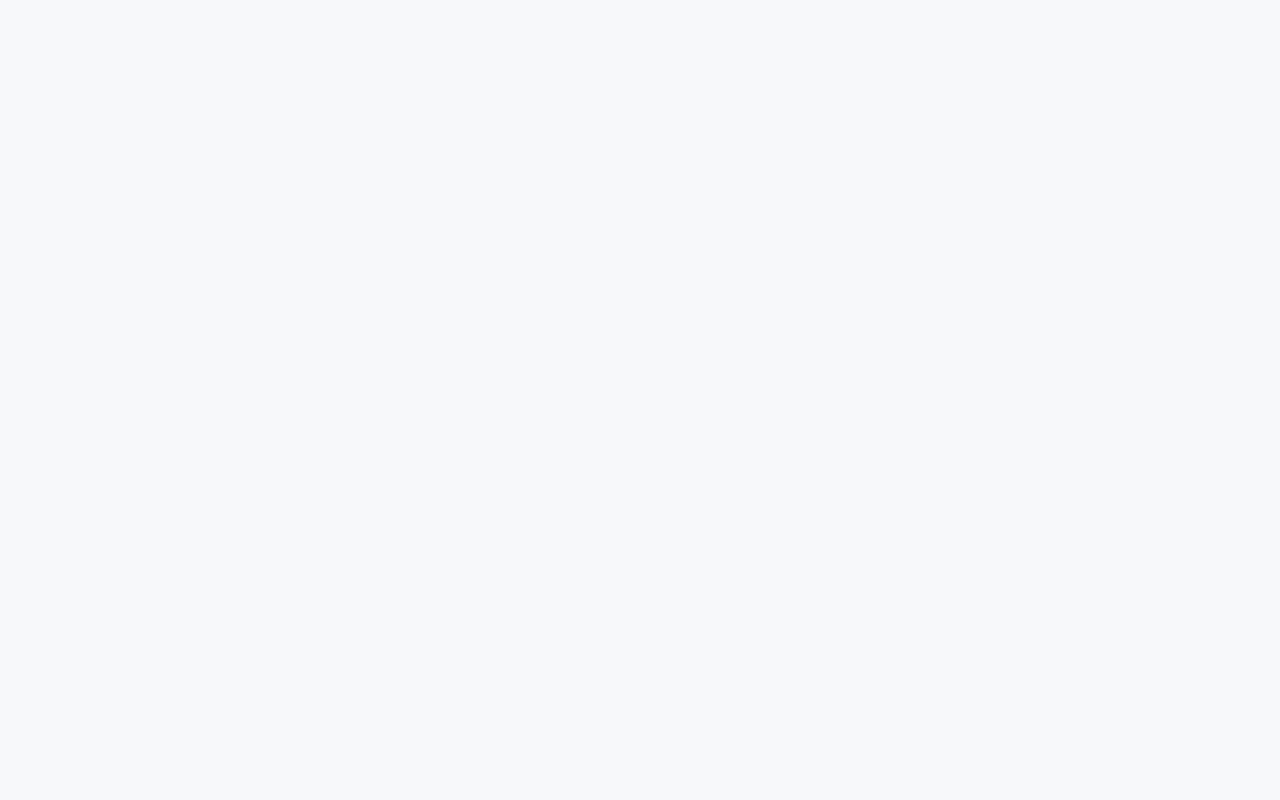
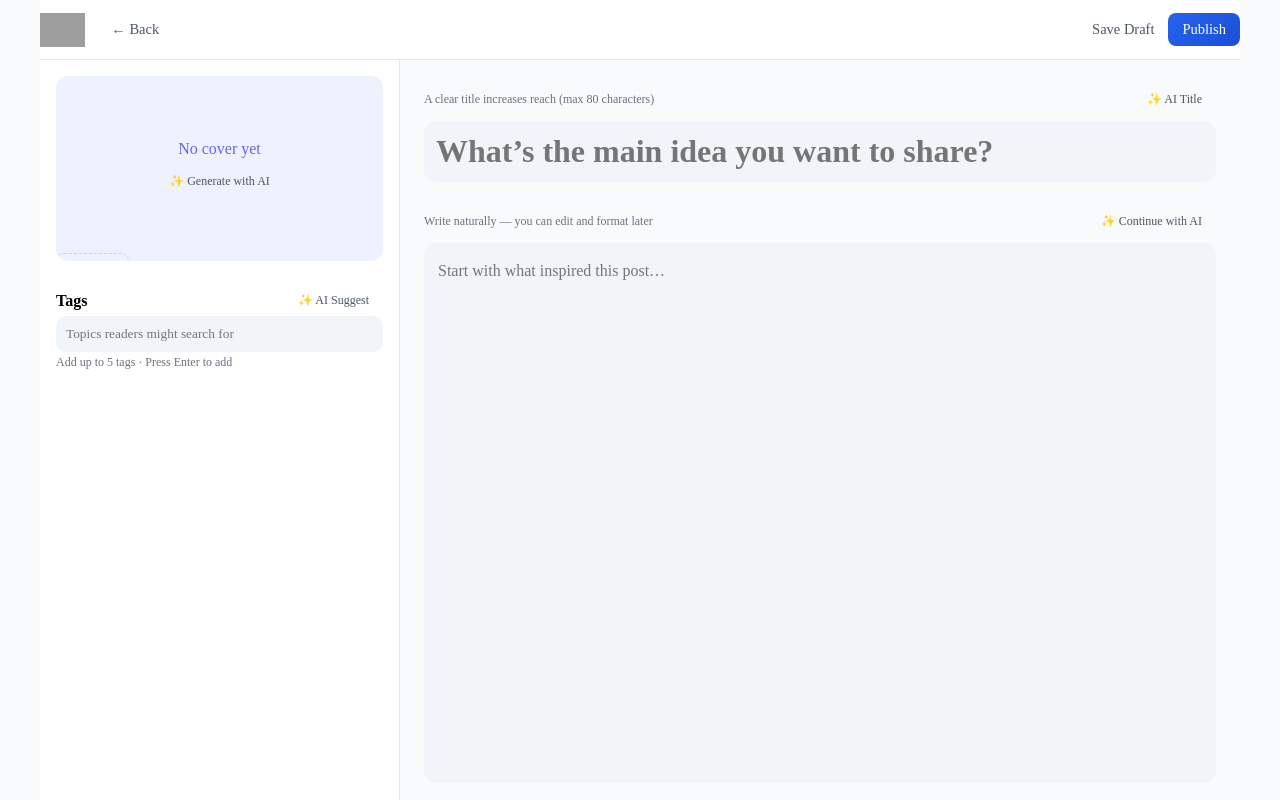
Before and after one commit to iamfaizall20/contentpostingapp, an Angular app: page /newpost in a window 1280 px wide. Before the commit this address led to /. Built offline with nearby package versions, Linux system fonts and the light colour scheme; grey boxes are pictures that could not be loaded; a web font is replaced by a local one.

Commit message:
implemented new post feature

```diff
--- a/src/app/home/home.css
+++ b/src/app/home/home.css
@@ -90,9 +90,10 @@
 }
 
 .avatar {
-    width: 36px;
-    height: 36px;
-    border-radius: 50%;
+    margin-left: 10px;
+    width: 34px;
+    height: 34px;
+    border-radius: 6px;
     object-fit: cover;
     background: #e5e7eb;
 }
--- a/src/app/home/home.html
+++ b/src/app/home/home.html
@@ -14,8 +14,10 @@
 
         <!-- LOGGED IN -->
         <ng-container *ngIf="isLoggedIn">
+            <a routerLink="/newpost" class="btn outline">Create Post</a>
+
             <div class="user-box" (click)="toggleDropdown()">
-                <span class="username">{{ currentUser.username }}</span>
+                <!-- <span class="username">{{ currentUser.username }}</span> -->
                 <img [src]="currentUser.profile_picture" class="avatar">
             </div>
             <div class="dropdown" *ngIf="openDropdown">
@@ -53,7 +55,7 @@
 
                 <div class="composer-actions">
                     <button class="ai-btn">✨ Ask AI</button>
-                    <a routerLink="/editor" class="link">Open full editor</a>
+                    <a routerLink="/newpost" class="link">Open full editor</a>
                     <button class="publish" (click)="publishPost()">Publish</button>
                 </div>
             </div>
--- /dev/null
+++ b/src/app/newpost/newpost.css
@@ -0,0 +1,191 @@
+/* PAGE */
+.create-post-page {
+    height: 100vh;
+    display: flex;
+    flex-direction: column;
+    background: #f8fafc;
+}
+
+/* HEADER */
+.top-bar {
+    height: 60px;
+    border-bottom: 1px solid #e5e7eb;
+    display: flex;
+    justify-content: space-between;
+    align-items: center;
+    background: #ffffff;
+}
+
+.left-header {
+    display: flex;
+    align-items: center;
+    gap: 12px;
+}
+
+.logo {
+    height: 34px;
+}
+
+/* BUTTONS */
+.btn {
+    padding: 8px 14px;
+    border-radius: 8px;
+    font-size: 14.5px;
+    cursor: pointer;
+}
+
+.btn.primary {
+    background: linear-gradient(135deg, #2563eb, #1d4ed8);
+    color: #fff;
+    border: none;
+}
+
+.btn.outline {
+    border: 1px dashed #c7d2fe;
+    background: transparent;
+}
+
+.btn.ghost {
+    border: none;
+    background: transparent;
+    color: #4b5563;
+}
+
+.btn.danger {
+    background: #ef4444;
+    color: white;
+    border: none;
+}
+
+.ai-btn {
+    font-size: 12px;
+    color: #6366f1;
+}
+
+/* LAYOUT */
+.editor-layout {
+    flex: 1;
+    display: grid;
+    grid-template-columns: 360px 1fr;
+    overflow: hidden;
+}
+
+/* LEFT */
+.left-panel {
+    padding: 16px;
+    background: #ffffff;
+    border-right: 1px solid #e5e7eb;
+    overflow-y: auto;
+}
+
+/* COVER */
+.cover-section {
+    height: 185px;
+    background: #eef2ff;
+    border-radius: 12px;
+    position: relative;
+    overflow: hidden;
+    margin-bottom: 24px;
+}
+
+.cover-placeholder {
+    height: 100%;
+    display: flex;
+    flex-direction: column;
+    align-items: center;
+    justify-content: center;
+    color: #6366f1;
+    gap: 8px;
+}
+
+/* TAGS */
+.section-header {
+    display: flex;
+    justify-content: space-between;
+    align-items: center;
+}
+
+.tag-input {
+    width: 100%;
+    padding: 10px;
+    border-radius: 10px;
+    border: none;
+    background: #f1f5f9;
+    outline: none;
+}
+
+.tag-input:focus {
+    box-shadow: 0 0 0 2px #c7d2fe;
+}
+
+.tag-list {
+    display: flex;
+    flex-wrap: wrap;
+    gap: 8px;
+    margin-top: 12px;
+}
+
+.tag {
+    background: #eef2ff;
+    color: #4338ca;
+    padding: 7px 14px;
+    border-radius: 999px;
+    font-size: 12.5px;
+}
+
+/* RIGHT */
+.right-panel {
+    padding: 24px;
+    overflow-y: auto;
+}
+
+/* INPUT GROUP */
+.input-group {
+    margin-bottom: 24px;
+}
+
+.group-header {
+    display: flex;
+    justify-content: space-between;
+    align-items: center;
+    margin-bottom: 6px;
+}
+
+.helper-text {
+    font-size: 12px;
+    color: #6b7280;
+}
+
+/* TITLE */
+.title-input {
+    width: 100%;
+    font-size: 32px;
+    font-weight: 600;
+    padding: 12px;
+    border-radius: 12px;
+    border: none;
+    background: #f1f5f9;
+    outline: none;
+}
+
+.title-input:focus {
+    box-shadow: 0 0 0 2px #a5b4fc;
+}
+
+/* CONTENT */
+.content-textarea {
+    width: 100%;
+    min-height: calc(100vh - 260px);
+    font-size: 16px;
+    line-height: 1.7;
+    padding: 14px;
+    border-radius: 12px;
+    border: none;
+    background: #f1f5f9;
+    resize: none;
+    outline: none;
+}
+
+.content-textarea:focus {
+    box-shadow: 0 0 0 2px #a5b4fc;
+}
--- /dev/null
+++ b/src/app/newpost/newpost.html
@@ -0,0 +1,111 @@
+<div class="create-post-page">
+
+    <!-- HEADER -->
+    <header class="top-bar">
+        <div class="left-header">
+            <img src="https://dev-to-uploads.s3.amazonaws.com/uploads/articles/5t2a7uyc1weqoekqueb1.png" class="logo" />
+            <button class="btn ghost back-btn" routerLink="/">← Back</button>
+        </div>
+
+        <div class="top-actions">
+            <button class="btn ghost">Save Draft</button>
+            <button class="btn primary">Publish</button>
+        </div>
+    </header>
+
+    <!-- MAIN -->
+    <div class="editor-layout">
+
+        <!-- LEFT PANEL -->
+        <aside class="left-panel">
+
+            <!-- COVER -->
+            <section class="cover-section">
+                <img *ngIf="coverPreview; else noCover" [src]="coverPreview" class="cover-img" />
+
+                <ng-template #noCover>
+                    <div class="cover-placeholder">
+                        No cover yet
+                        <button class="btn ghost ai-btn" (click)="generateCoverAI()">
+                            ✨ Generate with AI
+                        </button>
+                    </div>
+                </ng-template>
+
+                <div class="cover-actions">
+                    <label class="btn outline small">
+                        Upload
+                        <input type="file" hidden (change)="onCoverUpload($event)" />
+                    </label>
+
+                    <button *ngIf="coverPreview" class="btn danger small" (click)="removeCover()">
+                        Remove
+                    </button>
+                </div>
+            </section>
+
+            <!-- TAGS -->
+            <section class="tags-section">
+                <div class="section-header">
+                    <h4>Tags</h4>
+                    <button class="btn ghost ai-btn" (click)="suggestTagsAI()">
+                        ✨ AI Suggest
+                    </button>
+                </div>
+
+                <input type="text" maxlength="20" placeholder="Topics readers might search for" class="tag-input"
+                    (keydown.enter)="addTag($event)" />
+
+                <small class="helper-text">
+                    Add up to 5 tags · Press Enter to add
+                </small>
+
+                <div class="tag-list">
+                    <span class="tag" *ngFor="let tag of tags; let i = index">
+                        {{ tag }}
+                        <span class="remove" (click)="removeTag(i)">×</span>
+                    </span>
+                </div>
+            </section>
+
+        </aside>
+
+        <!-- RIGHT PANEL -->
+        <main class="right-panel">
+
+            <!-- TITLE -->
+            <div class="input-group">
+                <div class="group-header">
+                    <small class="helper-text">
+                        A clear title increases reach (max 80 characters)
+                    </small>
+                    <button class="btn ghost ai-btn" (click)="suggestTitleAI()">
+                        ✨ AI Title
+                    </button>
+                </div>
+
+                <input type="text" maxlength="80" placeholder="What’s the main idea you want to share?"
+                    class="title-input" />
+            </div>
+
+            <!-- CONTENT -->
+            <div class="input-group">
+                <div class="group-header">
+                    <small class="helper-text">
+                        Write naturally — you can edit and format later
+                    </small>
+                    <button class="btn ghost ai-btn" (click)="generateContentAI()">
+                        ✨ Continue with AI
+                    </button>
+                </div>
+
+                <textarea maxlength="5000" placeholder="Start with what inspired this post…"
+                    class="content-textarea"></textarea>
+            </div>
+
+        </main>
+
+    </div>
+</div>
+
+<router-outlet></router-outlet>
--- /dev/null
+++ b/src/app/newpost/newpost.ts
@@ -0,0 +1,48 @@
+import { CommonModule } from '@angular/common';
+import { Component, NgModule } from '@angular/core';
+import { FormsModule } from '@angular/forms';
+import { RouterLink, RouterOutlet } from '@angular/router';
+
+@Component({
+  selector: 'app-newpost',
+  standalone: true,
+  imports: [CommonModule, FormsModule, RouterOutlet, RouterLink],
+  templateUrl: './newpost.html',
+  styleUrl: './newpost.css',
+})
+export class Newpost {
+  tags: string[] = [];
+  coverPreview: string | null = null;
+
+  addTag(event: any) {
+    event.preventDefault();
+    const value = event.target.value.trim();
+    if (value && !this.tags.includes(value)) {
+      this.tags.push(value);
+    }
+    event.target.value = '';
+  }
+
+  removeTag(index: number) {
+    this.tags.splice(index, 1);
+  }
+
+  onCoverUpload(event: any) {
+    const file = event.target.files[0];
+    if (!file) return;
+
+    const reader = new FileReader();
+    reader.onload = () => {
+      this.coverPreview = reader.result as string;
+    };
+    reader.readAsDataURL(file);
+  }
+
+  removeCover() {
+    this.coverPreview = null;
+  }
+  generateContentAI() { };
+  suggestTitleAI() { };
+  suggestTagsAI() { };
+  generateCoverAI() { };
+}
--- a/src/styles.css
+++ b/src/styles.css
@@ -11,6 +11,6 @@ html,
 body {
     min-height: 100svh;
     width: 100%;
-    background: #f7f8fa;
+    background: #f8fafc;
     padding: 0 20px;
 }
```
Also changed, not shown: src/app/app.routes.ts (+4 -4 lines), 1 other file (tests, documents, lock files or other folders).
